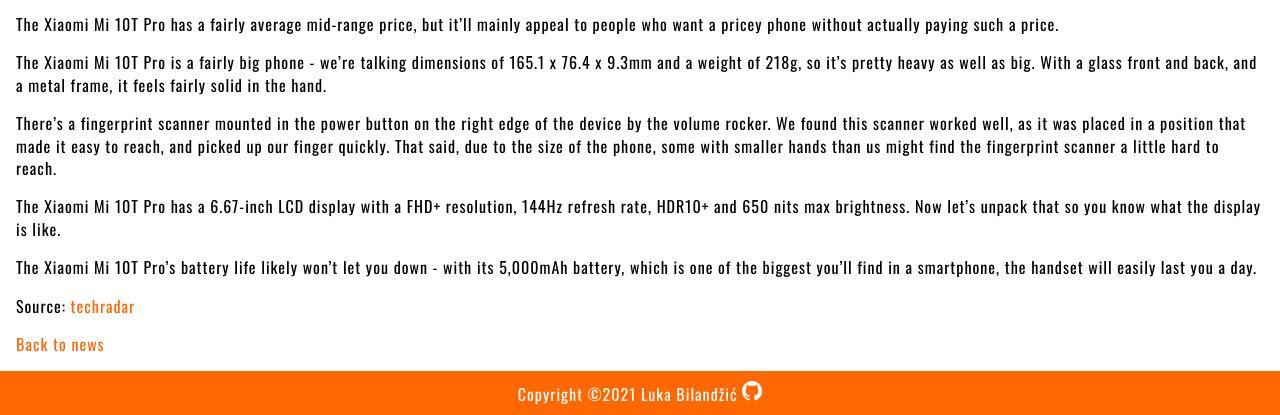
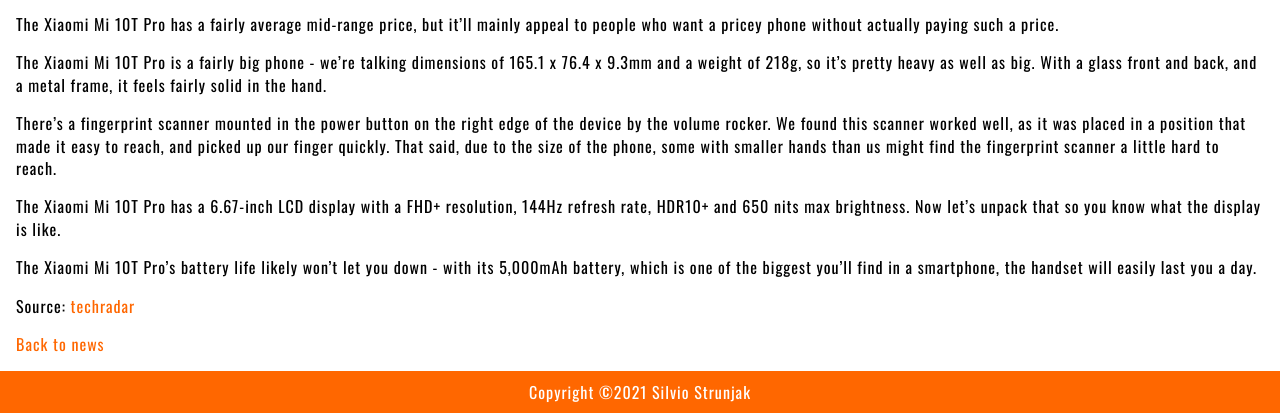
Before and after one commit to sstrunj/WEB-ZADATAK, a plain HTML site: page news-3.html in a window 1280 px wide. Shown: the part 901-1316 px from the top of the page. Drawn offline with nearby package versions, Linux system fonts and the light colour scheme.

Commit message:
Update news-3.html

```diff
--- a/news-3.html
+++ b/news-3.html
@@ -89,7 +89,7 @@
 		</div>
 	</main>
 	<footer>
-		<p>Copyright &copy;2021 Luka Bilandžić <a href="https://github.com/lbilandzic"><img src="img/GitHub-Mark-Light-32px.png" title="Github" alt="Github"></a></p>
+		<p>Copyright &copy;2021 Silvio Strunjak
 	</footer>
 </body>
 </html>
```
